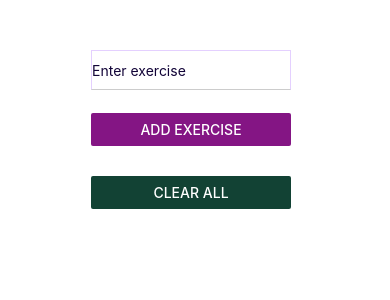
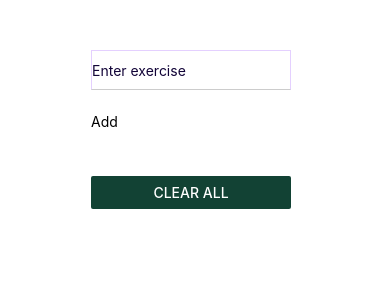
Before and after one commit to noahtt7/WorkoutProj, a React Native app: screen / in a window 390 px wide. Shown: the top 300 px of the page. Built offline with nearby package versions, Linux system fonts and the light colour scheme.

Commit message:
Debugging edit, changed onChangeText

```diff
--- a/App.js
+++ b/App.js
@@ -6,6 +6,7 @@ import { Icon } from 'react-native-elements';
 export default function App() {
   const [enteredExerciseText, setEnteredExerciseText] = useState('');
   const [exercises, setExercises] = useState([]);
+  const [isEditing, setIsEditing] = useState(null);
 
   const RenderExercise = () => {
 
@@ -16,6 +17,15 @@ export default function App() {
       )}
   }
 
+  const handleEdit = (exer) => {
+    //setExercises(exercises.filter((exercise) => exercise === id));
+
+    //setEnteredExerciseText(id);
+    setIsEditing(exer.id);
+
+    //setIsEditing(id.id);
+  }
+
   const handleDelete = (id) => {
     setExercises(exercises.filter((exercise) => exercise !== id));
     // setExercises((currentExercises) => {
@@ -24,15 +34,28 @@ export default function App() {
   }
 
   function inputExerciseHandler(enteredText) {
-    // entered text in TextInput box is set
-    // to enteredExerciseText state
-    setEnteredExerciseText(enteredText);
+    if (isEditing) {
+      setExercises(
+        exercises.map((exercise) =>
+          exercise.id === isEditing ? setEnteredExerciseText(enteredText) : exercise
+        )
+      );
+      console.log(enteredText + "yuh");
+      setIsEditing(null);
+    } else {
+      // entered text in TextInput box is set
+      // to enteredExerciseText state
+      setEnteredExerciseText(enteredText);
+    }
   };
 
   function addExerciseHandler() {
     // Add new enteredExerciseText to exercises array
     console.log(enteredExerciseText);
-    setExercises(currentExercises => [...currentExercises, enteredExerciseText]);
+    //setExercises(currentExercises => [...currentExercises, enteredExerciseText]);
+
+    const newExer = { id: Date.now().toString(), text: enteredExerciseText};
+    setExercises([...exercises, newExer]);
   };
 
   return (
@@ -42,13 +65,19 @@ export default function App() {
         <TextInput
           style={styles.input}
           placeholder='Enter exercise'
-          onChangeText={inputExerciseHandler}/>
+          //onChangeText={inputExerciseHandler}
+          // changed this last
+          onChangeText={setEnteredExerciseText}/>
         <View style={{ height: 50, width: 200, marginTop: 10,  }}>
-          <Button
+          {/* <Button
             onPress={addExerciseHandler}
             title="Add exercise"
             color="#841584"
-          />
+          /> */}
+          <TouchableOpacity
+          onPress={addExerciseHandler} color="#841584">
+            <Text>{isEditing ? "Edit" : "Add"}</Text>
+          </TouchableOpacity>
         </View>
         <View style={{ width: 200 }}>
           <Button
@@ -66,10 +95,11 @@ export default function App() {
         <ScrollView>
           {/* <RenderExercise/> */}
           {exercises.map((exercise) =>
-            <View key={exercise} style={styles.exerciseItem}>
-              <Text style={styles.exerciseText}>{exercise}</Text>
+            <View key={exercise.id} style={styles.exerciseItem}>
+              <Text style={styles.exerciseText}>{exercise.text}</Text>
               <TouchableOpacity
                 style={styles.addIcon}
+                onPress={() => handleEdit(exercise)}
                 >
                 <Icon size={30} name="edit" color="#4caf50" style= {{textAlign: "right"}}>Add exer</Icon>
               </TouchableOpacity>
```
